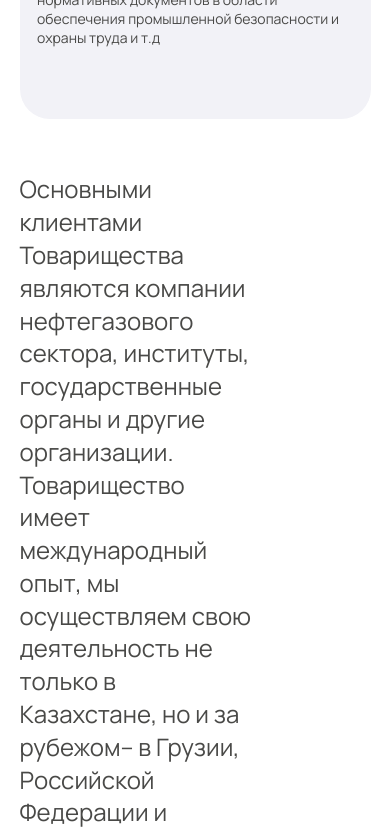
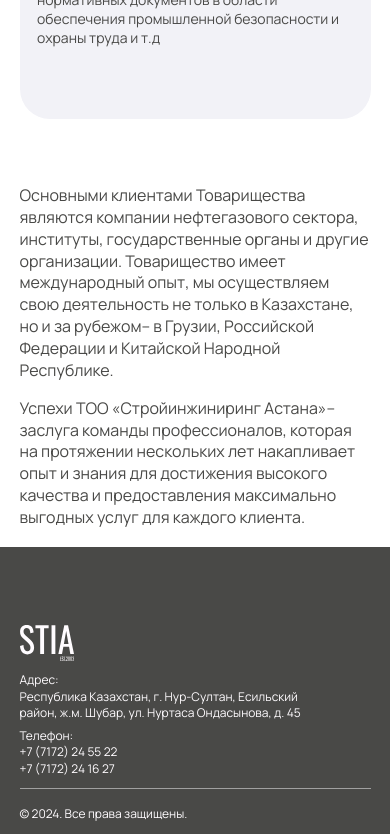
Before and after one commit to DonJuvn/STIA, a React (Create React App) app: page /projects in a window 390 px wide. Shown: the part 6940-7774 px from the top of the page. Built offline with nearby package versions, Linux system fonts and the light colour scheme.

Commit message:
clients adaptive

```diff
--- a/src/App.css
+++ b/src/App.css
@@ -1105,6 +1105,7 @@
    padding-top: 5%;
 }
 
+/* clients */
 #clients{
    padding: 5% 0;
 }
@@ -1119,3 +1120,18 @@
    color: #494947;
    margin-bottom: 3%;
 }
+
+@media screen and (max-width: 768px) {
+   #clients{
+      padding: 10% 0;
+   }
+   #clients .clients{
+      width: 100%;
+      gap: 3%;
+   }
+   #clients .clients p{
+      font-size: 16px;
+      line-height: 21.86px;
+      margin-bottom: 3%;
+   }
+}
```
